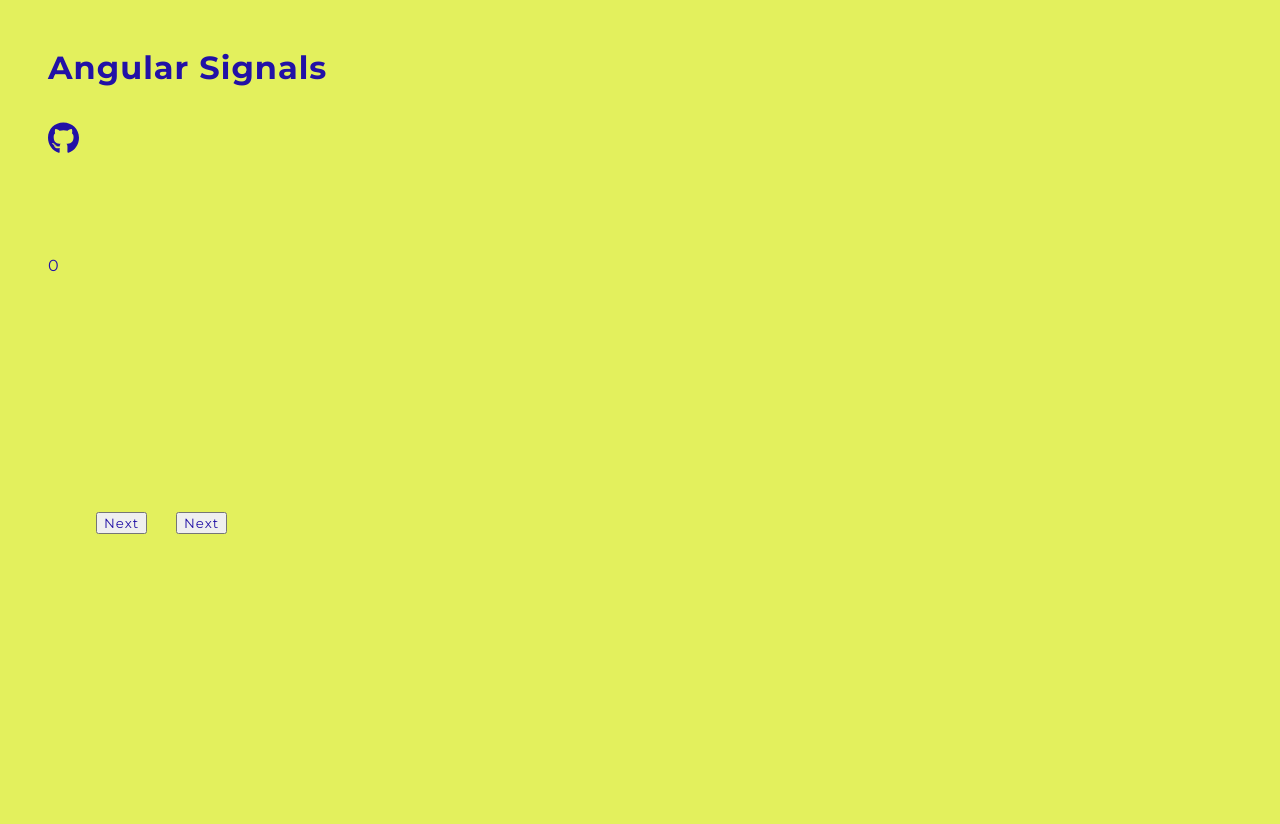
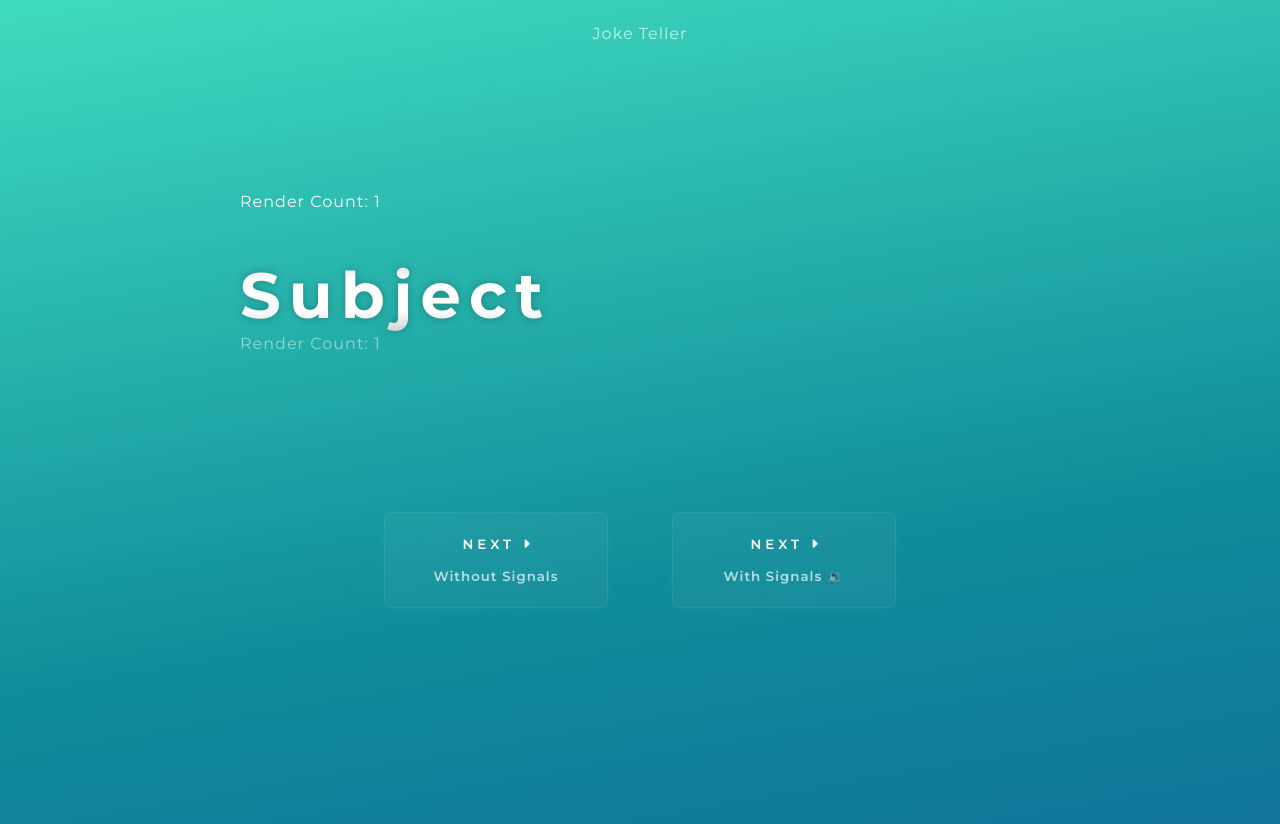
Before and after one commit to jrsmth/angular-signals, an Angular app: page / in a window 1280 px wide. Before the commit the page ends 800 px from the top, so only its background shows below. Built offline with nearby package versions, Linux system fonts and the light colour scheme.

Commit message:
Further styling

```diff
--- a/src/app/app.component.html
+++ b/src/app/app.component.html
@@ -1,11 +1,9 @@
 <header>
-  <h1>Angular Signals</h1>
-  <div id="links">
-    <fa-icon [icon]="faGithub"></fa-icon>
-  </div>
+  <span>Joke Teller</span>
 </header>
 <main>
   <section id="parent" highlight>
+    <p>Render Count: {{ renderCount }}</p>
     <signal />
     <subject />
   </section>
--- a/src/app/app.component.scss
+++ b/src/app/app.component.scss
@@ -1,27 +1,19 @@
 @import "base";
 
 header {
-  margin: 3rem;
+  display: flex;
+  justify-content: center;
+  margin: 1.5rem;
 
-  h1 {
-    letter-spacing: 1px;
-    font-weight: $bold;
-    font-size: 2rem;
-    margin-bottom: 2rem;
-  }
-
-  #links {
-    fa-icon {
-      font-size: 2rem;
-      cursor: pointer;
-    }
+  span {
+    opacity: .7;
   }
 }
 
 #parent {
   position: absolute;
   top: 12rem;
-  left: 3rem;
+  left: calc(50% - 25rem);
   height: 16rem;
   width: 50rem;
 }
--- a/src/app/app.component.ts
+++ b/src/app/app.component.ts
@@ -18,4 +18,9 @@ import {faGithub} from "@fortawesome/free-brands-svg-icons";
 export class AppComponent {
   title = 'angular-signals';
   protected readonly faGithub = faGithub;
+  private _renderCount = 0;
+
+  get renderCount() {
+    return ++this._renderCount;
+  }
 }
--- a/src/app/signal/signal.component.html
+++ b/src/app/signal/signal.component.html
@@ -1,7 +1,14 @@
-<section id="signal">
-  <div class="joke" highlight>
-    <p>{{ jokeQuestion() }} {{ renderCount() }}</p>
+<section id="signal" highlight>
+  <h1>Signal 🔉</h1>
+  <h2>Render Count: {{ renderCount() }}</h2>
+  <div class="joke">
+    <p>{{ jokeQuestion() }}</p>
     <p>{{ jokeAnswer() }}</p>
   </div>
-  <button #nextSignal id="next-signal">Next</button>
 </section>
+<button #nextSignal id="next-signal">
+  Next <fa-icon [icon]="faCaretRight"></fa-icon>
+  <br>
+  <br>
+  <span>With Signals 🔉</span>
+</button>
--- a/src/app/signal/signal.component.scss
+++ b/src/app/signal/signal.component.scss
@@ -1,5 +1,31 @@
+@import "base";
+
 #next-signal {
   position: absolute;
-  left: 8rem;
+  left: calc(50% + 0.5 * $button-gap);
   top: 20rem;
 }
+
+h1 {
+  font-size: 4rem;
+  filter: drop-shadow(0 0 .25rem $black25);
+  letter-spacing: .5rem;
+  background: -webkit-linear-gradient(90deg, $less-light 0%, $white 30%, $white 70%, $less-light 100%);
+  -webkit-background-clip: text;
+  -webkit-text-fill-color: transparent;
+
+  span {
+    font-size: 6rem;
+    opacity: .9;
+    background: -webkit-linear-gradient(90deg, $less-light 0%, $white 30%, $white 70%, $less-light 100%);
+    -webkit-background-clip: text;
+    -webkit-text-fill-color: transparent;
+  }
+}
+
+h2 {
+  font-size: 1rem;
+  font-weight: $regular;
+  opacity: .5;
+  margin-bottom: -1rem
+}
--- a/src/app/signal/signal.component.ts
+++ b/src/app/signal/signal.component.ts
@@ -15,11 +15,13 @@ import {HighlightDirective} from "../core/directive/highlight.directive";
 import {fromEvent, interval, throttle} from "rxjs";
 import {takeUntilDestroyed} from "@angular/core/rxjs-interop";
 import {JokeService} from "../core/service/joke.service";
+import {FaIconComponent} from "@fortawesome/angular-fontawesome";
+import {faCaretRight} from "@fortawesome/free-solid-svg-icons";
 
 @Component({
   selector: 'signal',
   standalone: true,
-  imports: [CommonModule, RouterOutlet, HighlightDirective],
+  imports: [CommonModule, RouterOutlet, HighlightDirective, FaIconComponent],
   changeDetection: ChangeDetectionStrategy.OnPush,
   templateUrl: './signal.component.html',
   styleUrl: './signal.component.scss'
@@ -60,4 +62,6 @@ export class SignalComponent implements AfterViewInit {
   handleClick(): void {
     // this.renderCount++;
   }
+
+  protected readonly faCaretRight = faCaretRight;
 }
--- a/src/app/subject/subject.component.html
+++ b/src/app/subject/subject.component.html
@@ -1,7 +1,14 @@
-<section id="subject">
-  <div class="joke" highlight>
-    <p>{{ jokeQuestion }} {{ renderCount }}</p>
+<section id="subject" highlight>
+  <h1>Subject</h1>
+  <h2>Render Count: {{ renderCount }}</h2>
+  <div class="joke">
+    <p>{{ jokeQuestion }}</p>
     <p>{{ jokeAnswer }}</p>
   </div>
-  <button #nextSubject id="next-subject" (click)="handleClick()">Next</button>
 </section>
+<button #nextSubject id="next-subject" (click)="handleClick()">
+  Next <fa-icon [icon]="faCaretRight"></fa-icon>
+  <br>
+  <br>
+  <span>Without Signals</span>
+</button>
--- a/src/app/subject/subject.component.scss
+++ b/src/app/subject/subject.component.scss
@@ -1,5 +1,31 @@
+@import "base";
+
 #next-subject {
   position: absolute;
-  left: 3rem;
+  left: calc(50% - 0.5 * $button-gap - $button-width);
   top: 20rem;
 }
+
+h1 {
+  font-size: 4rem;
+  filter: drop-shadow(0 0 .25rem $black25);
+  letter-spacing: .5rem;
+  background: -webkit-linear-gradient(90deg, $less-light 0%, $white 30%, $white 70%, $less-light 100%);
+  -webkit-background-clip: text;
+  -webkit-text-fill-color: transparent;
+
+  span {
+    font-size: 6rem;
+    opacity: .9;
+    background: -webkit-linear-gradient(90deg, $less-light 0%, $white 30%, $white 70%, $less-light 100%);
+    -webkit-background-clip: text;
+    -webkit-text-fill-color: transparent;
+  }
+}
+
+h2 {
+  font-size: 1rem;
+  font-weight: $regular;
+  opacity: .5;
+  margin-bottom: -1rem
+}
--- a/src/app/subject/subject.component.ts
+++ b/src/app/subject/subject.component.ts
@@ -3,28 +3,35 @@ import {CommonModule} from "@angular/common";
 import {RouterOutlet} from "@angular/router";
 import {HighlightDirective} from "../core/directive/highlight.directive";
 import {JokeService} from "../core/service/joke.service";
+import {faCaretRight} from "@fortawesome/free-solid-svg-icons";
+import {FaIconComponent} from "@fortawesome/angular-fontawesome";
 
 @Component({
   selector: 'subject',
   standalone: true,
-  imports: [CommonModule, RouterOutlet, HighlightDirective],
+  imports: [CommonModule, RouterOutlet, HighlightDirective, FaIconComponent],
   changeDetection: ChangeDetectionStrategy.OnPush,
   templateUrl: './subject.component.html',
   styleUrl: './subject.component.scss'
 })
 export class SubjectComponent {
   title = 'angular-signals';
-  renderCount: number = 0;
   jokeQuestion: string = "";
   jokeAnswer: string = "";
+
+  private _renderCount = 0;
+
+  get renderCount() {
+    return ++this._renderCount;
+  }
 
   constructor(private jokeService: JokeService) {}
 
   handleClick(): void {
-    this.renderCount++;
-
     const joke = this.jokeService.getRandom();
     this.jokeQuestion = joke.question;
     this.jokeAnswer = joke.answer;
   }
+
+  protected readonly faCaretRight = faCaretRight;
 }
--- a/src/scss/base.scss
+++ b/src/scss/base.scss
@@ -12,18 +12,29 @@ $default-text: 12px;
   margin: 0;
   font-family: Montserrat, serif;
   letter-spacing: 1px;
-  color: $gem;
+  color: $white;
 }
 
 html {
-  background: $starship;
+  overflow: hidden;
+}
+
+body {
+  background: linear-gradient(-10deg, $persian, $tory, $chill, $turquoise);
+  background-size: 200% 200%;
+  animation: gradient 6s ease infinite;
+  height: 100vh;
+
+  @media ($small-screen) {
+    background-size: 120% 120%;
+  }
 }
 
 .highlight {
   background: #a11e1e;
 }
 
-.joke {
+#signal, #subject {
   display: none;
   position: absolute;
   top: 4rem;
@@ -33,3 +44,31 @@ html {
     display: block;
   }
 }
+
+button {
+  background: #ffffff0a;
+  padding: .75rem 1rem;
+  border-radius: .5rem;
+  width: $button-width;
+  box-shadow: 0 .25rem 1rem -.25rem #ffffff0f;
+  transition: .1s;
+  text-transform: uppercase;
+  letter-spacing: .25rem;
+  font-weight: $semi-bold;
+  border: 1px solid #ffffff0f;
+  cursor: pointer;
+  height: 6rem;
+
+  &:hover {
+    background: #ffffff0f;
+  }
+
+  span {
+    text-transform: capitalize;
+    opacity: .7;
+  }
+}
+
+.joke {
+  margin-top: 2rem;
+}
--- a/src/scss/colour.scss
+++ b/src/scss/colour.scss
@@ -1,6 +1,7 @@
 
 // Light
 $white: #fff;
+$white25: #ffffff40;
 $less-light: #ccc;
 
 // Dark
--- a/src/scss/spacing.scss
+++ b/src/scss/spacing.scss
@@ -0,0 +1,3 @@
+
+$button-width: 14rem;
+$button-gap: 4rem;
```
